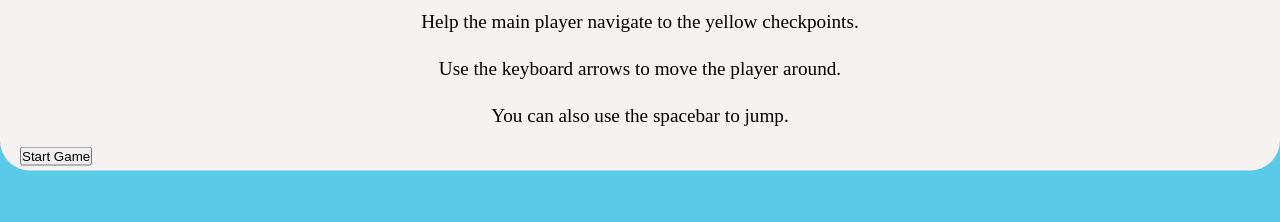
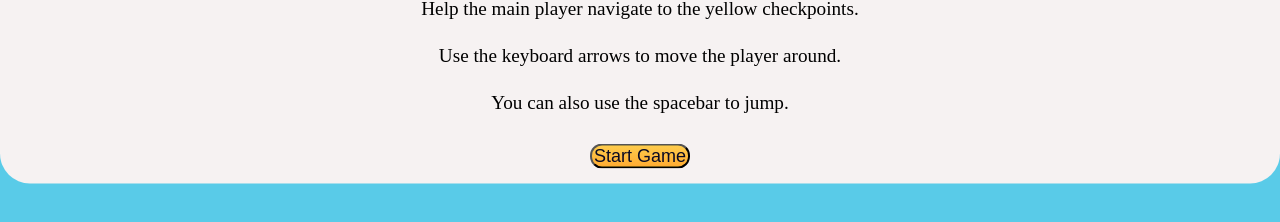
Before and after one commit to Aelkoulali/Platformer-Game, a plain HTML site: page index.html in a window 1280 px wide. Shown: the part 348-570 px from the top of the page. Drawn offline with Linux system fonts and the light colour scheme.

Commit message:
Btn + Btn-container

```diff
--- a/styles.css
+++ b/styles.css
@@ -37,3 +37,26 @@ body {
     margin: 15px;
     line-height: 2rem;
 }
+
+.btn {
+    cursor: pointer;
+    width: 100px;
+    margin: 10px;
+    color: #0a0a23;
+    font-size: 18px;
+    background-color: var(--gold);
+    background-image: linear-gradient(#fecc4c, #ffac33);
+    border-color: var(--black);
+    border-radius: 12px;
+
+}
+
+.btn:hover {
+    background-image: linear-gradient(#ffcc4c, #f89808);
+}
+
+.btn-container {
+    display: flex;
+    align-items: center;
+    justify-content: center;
+}
```
